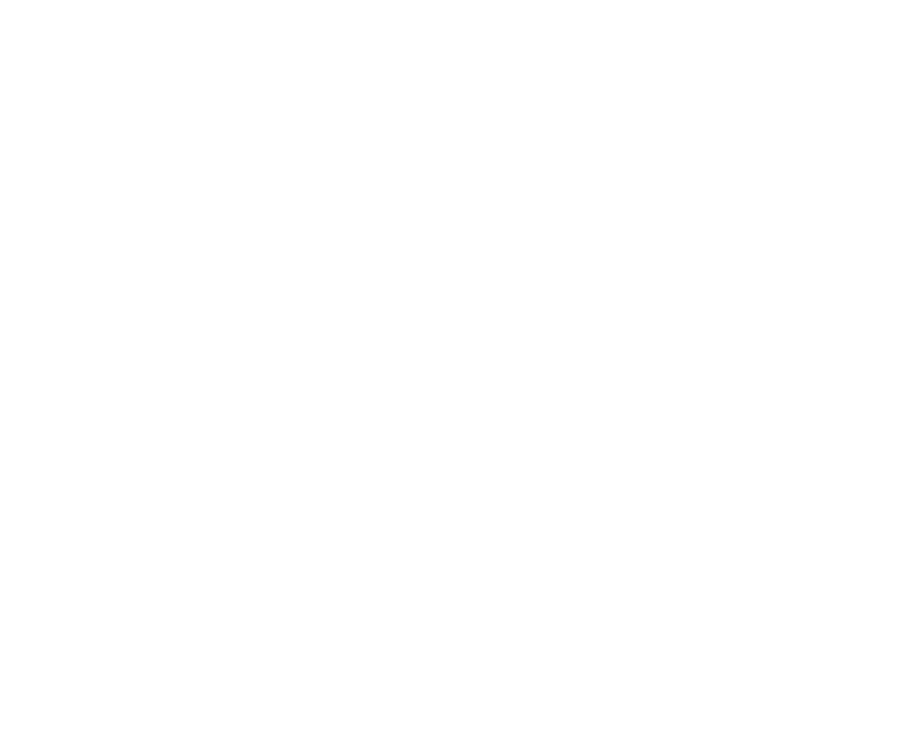
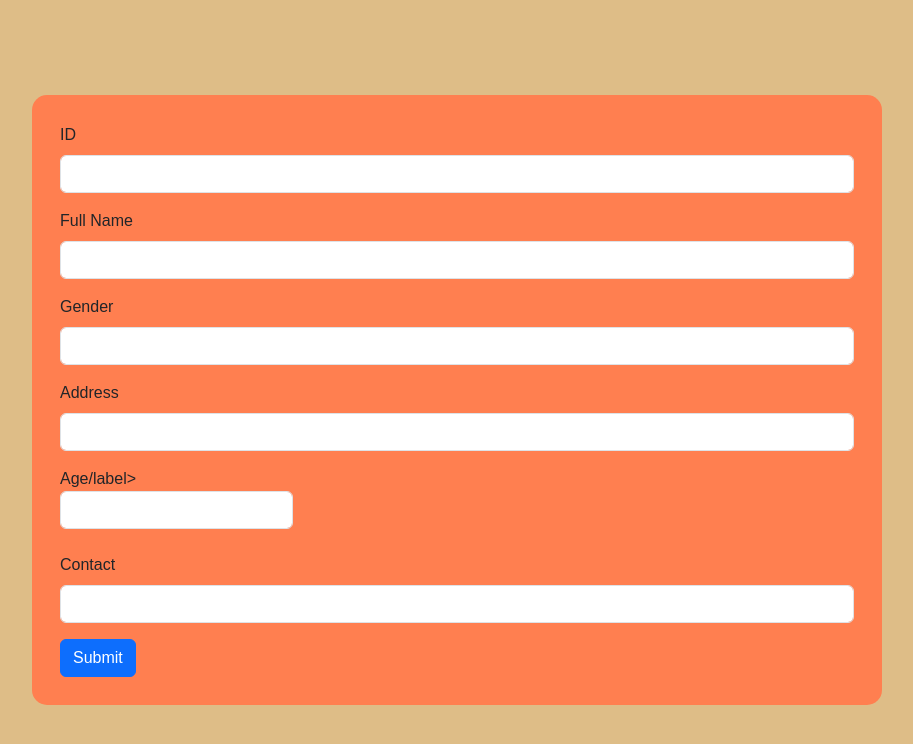
Before and after one commit to iCET-108-109/Project-Class-Front-End, a plain HTML site: page student/student.html in a window 1280 px wide. Shown: the whole page, without its empty margins (183-1096 px from the left). Drawn offline with nearby package versions, Linux system fonts and the light colour scheme.

```diff
--- a/student/student.css
+++ b/student/student.css
@@ -0,0 +1,25 @@
+body{
+    display: flex;
+    justify-content: center;
+    align-items: center;
+    height: 100vh;
+    background-color: rgb(222, 189, 135);
+}
+*{
+    padding: 0;
+    margin: 0;
+    font-family: sans-serif;
+    box-sizing: border-box;
+}
+
+.container{
+    max-width: 850px;
+    padding: 28px;
+    margin: 0 28px;
+    border-radius: 15px;
+    background-color: coral;
+
+}
+a:hover{
+    cursor: pointer;
+}
--- a/student/student.html
+++ b/student/student.html
@@ -4,8 +4,38 @@
     <meta charset="UTF-8">
     <meta name="viewport" content="width=device-width, initial-scale=1.0">
     <title>Document</title>
+    <link href="https://cdn.jsdelivr.net/npm/bootstrap@5.3.3/dist/css/bootstrap.min.css" rel="stylesheet" integrity="sha384-QWTKZyjpPEjISv5WaRU9OFeRpok6YctnYmDr5pNlyT2bRjXh0JMhjY6hW+ALEwIH" crossorigin="anonymous">
+    <link rel="stylesheet" href="./student.css">
 </head>
 <body>
-
+    <div class="container">
+        <form>
+            <div class="mb-3">
+              <label for="inputId" class="form-label">ID</label>
+              <input type="id" class="form-control" id="inputId" >
+            </div>
+            <div class="mb-3">
+                <label for="inputName" class="form-label">Full Name</label>
+                <input type="name" class="form-control" id="inputFullName" >
+              </div>
+            <div class="mb-3">
+              <label for="inputGender" class="form-label">Gender</label>
+              <input type="gender" class="form-control" id="gender">
+            </div>
+            <div class="mb-3">
+                <label for="inputAddress" class="form-label">Address</label>
+                <input type="address" class="form-control" id="address" >
+              </div>
+              <div class="mb-3">
+                <label for="age" class="form-label">Age/label>
+                <input type="email" class="form-control" id="exampleInputEmail1" aria-describedby="emailHelp">
+              </div>
+              <div class="mb-3">
+                <label for="exampleInputEmail1" class="form-label">Contact</label>
+                <input type="email" class="form-control" id="exampleInputEmail1" aria-describedby="emailHelp">
+              </div>
+            <button type="submit" class="btn btn-primary">Submit</button>
+          </form>
+    </div>
 </body>
 </html>
```
